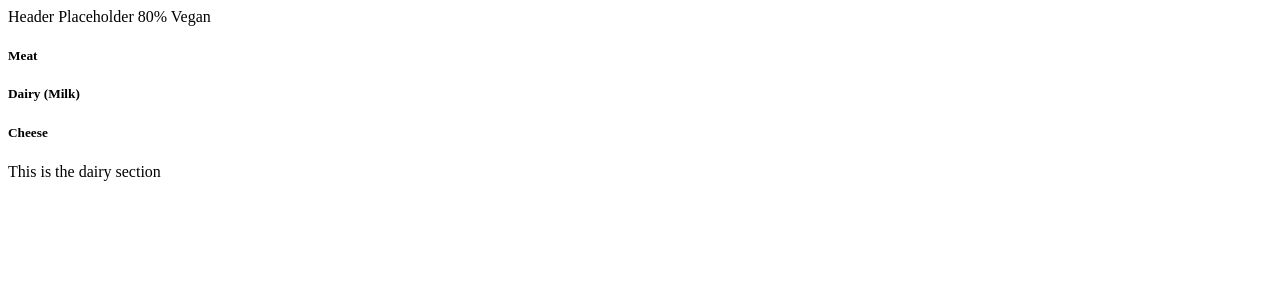
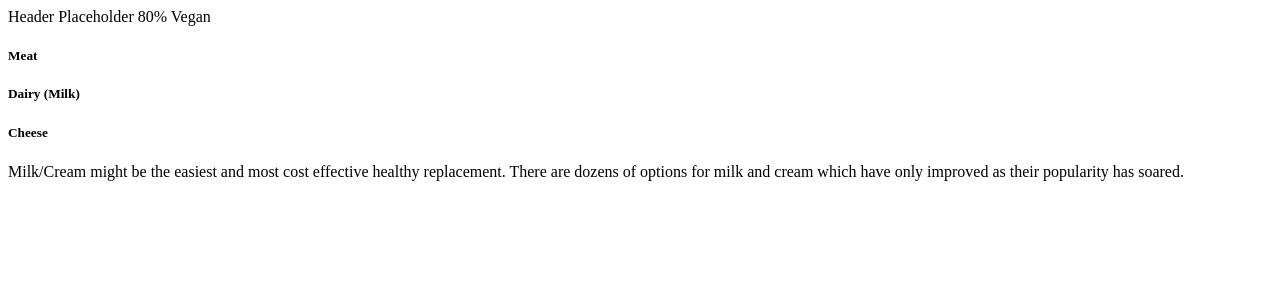
Before and after one commit to matthew-colapietro/80-percent-vegan, a React (Create React App) app in the folder Post-Program/80-percent-vegan/: page / in a window 1280 px wide. Both pictures are taken after a click on the element "Dairy (Milk)". Shown: the top 300 px of the page. Built offline with nearby package versions, Linux system fonts and the light colour scheme.

Commit message:
added redux via npm; began setting up redux promise

```diff
--- a/Post-Program/80-percent-vegan/package.json
+++ b/Post-Program/80-percent-vegan/package.json
@@ -9,7 +9,10 @@
     "bootstrap": "^4.5.2",
     "react": "^16.13.1",
     "react-dom": "^16.13.1",
-    "react-scripts": "3.4.1"
+    "react-redux": "^7.2.1",
+    "react-scripts": "3.4.1",
+    "redux": "^4.0.5",
+    "redux-promise": "^0.6.0"
   },
   "scripts": {
     "start": "react-scripts start",
--- a/Post-Program/80-percent-vegan/src/components/Dairy.js
+++ b/Post-Program/80-percent-vegan/src/components/Dairy.js
@@ -2,10 +2,13 @@ import React, { Component } from "react";
 
 class Dairy extends Component {
 
+
+
   render () {
     return (
       <div>
-        <p>This is the dairy section</p>
+        <p>Milk/Cream might be the easiest and most cost effective healthy replacement. There are dozens of options for milk and cream which have only improved as their popularity has soared.</p>
+
       </div>
     )
   }
--- a/Post-Program/80-percent-vegan/src/index.js
+++ b/Post-Program/80-percent-vegan/src/index.js
@@ -1,10 +1,19 @@
 import React from 'react';
 import ReactDOM from 'react-dom';
+import { Provider } from "react-redux";
+import { createStore, applyMiddleware } from "redux";
+import promise from "redux-promise";
+import reducers from "./reducers";
+
 import App from './components/App';
 
+const createStoreWithMiddleware = applyMiddleware(promise)(createStore);
+
 ReactDOM.render(
-  <React.StrictMode>
-    <App />
-  </React.StrictMode>,
+  <Provider store={createStoreWithMiddleware(reducers)}>
+    <React.StrictMode>
+      <App />
+    </React.StrictMode>
+  </Provider>,
   document.getElementById('root')
 );
--- /dev/null
+++ b/Post-Program/80-percent-vegan/src/reducers/index.js
@@ -0,0 +1,8 @@
+import { combineReducers } from "redux";
+
+//the result of the reducer data goes to the "", "trash", "event" key
+const rootReducer = combineReducers({
+  // dairy: DairyReducer,
+});
+
+export default rootReducer;
```
Also changed, not shown: Post-Program/80-percent-vegan/src/actions/index.js (added), 1 other file (tests, documents, lock files or other folders).
